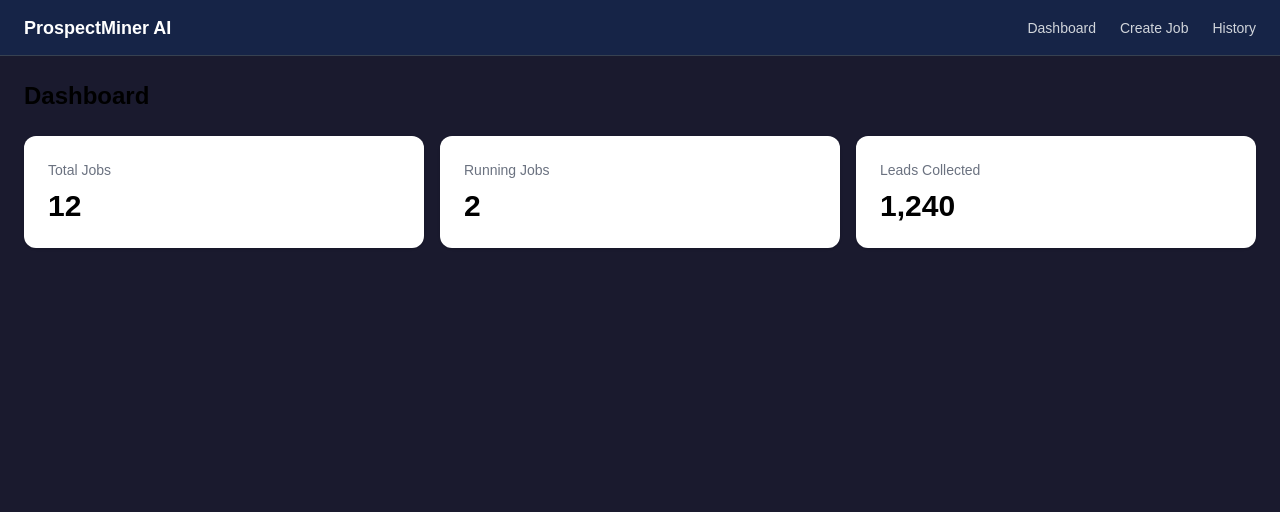
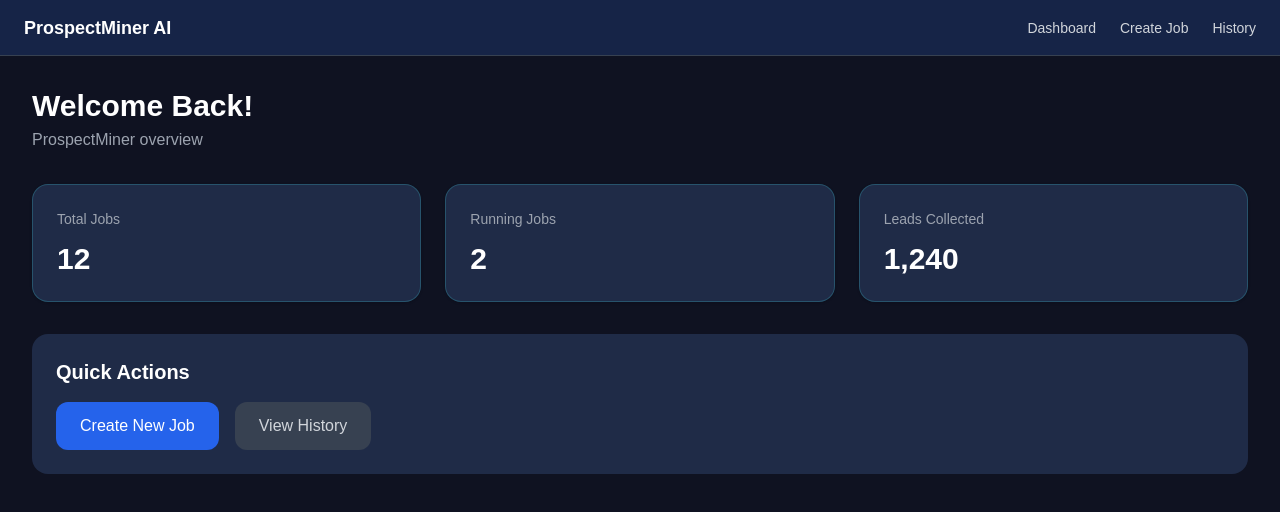
Before and after one commit to Satish397882/ProspectMiner-AI, a React (Vite) app in the folder frontend/: page / in a window 1280 px wide. Shown: the top 512 px of the page. Built offline with nearby package versions, Linux system fonts and the light colour scheme; sample sign-in values are in the browser's storage.

Commit message:
dashboard UI fixed, job results working

```diff
--- a/frontend/src/components/StatusCard.jsx
+++ b/frontend/src/components/StatusCard.jsx
@@ -1,8 +1,11 @@
-export default function StatusCard({ title, value }) {
+export default function StatusCard({ title, value, icon }) {
   return (
-    <div className="bg-white rounded-xl shadow p-6">
-      <p className="text-gray-500 text-sm">{title}</p>
-      <p className="text-3xl font-bold mt-2">{value}</p>
+    <div className="bg-[#1f2b47] rounded-2xl shadow p-6 border border-[#45f3ff33]">
+      <div className="flex items-center justify-between mb-3">
+        <p className="text-gray-400 text-sm">{title}</p>
+        <span className="text-2xl">{icon}</span>
+      </div>
+      <p className="text-3xl font-bold text-white">{value}</p>
     </div>
-  )
+  );
 }
--- a/frontend/src/pages/Dashboard.jsx
+++ b/frontend/src/pages/Dashboard.jsx
@@ -1,17 +1,34 @@
-import StatusCard from "../components/StatusCard"
+import StatusCard from "../components/StatusCard";
 
 export default function Dashboard() {
   return (
-    <div className="p-6">
-      {/* Page title */}
-      <h1 className="text-2xl font-bold mb-6">Dashboard</h1>
-
-      {/* ✅ RESPONSIVE GRID */}
-      <div className="grid grid-cols-1 md:grid-cols-3 gap-4">
+    <div className="min-h-screen bg-[#0f1221] p-8">
+      <div className="mb-8">
+        <h1 className="text-3xl font-bold text-white">Welcome Back!</h1>
+        <p className="text-gray-400 mt-1">ProspectMiner overview</p>
+      </div>
+      <div className="grid grid-cols-1 md:grid-cols-3 gap-6 mb-8">
         <StatusCard title="Total Jobs" value="12" />
         <StatusCard title="Running Jobs" value="2" />
         <StatusCard title="Leads Collected" value="1,240" />
       </div>
+      <div className="bg-[#1f2b47] rounded-2xl p-6">
+        <h2 className="text-white font-bold text-xl mb-4">Quick Actions</h2>
+        <div className="flex gap-4">
+          <a
+            href="/create"
+            className="bg-blue-600 text-white px-6 py-3 rounded-xl font-medium"
+          >
+            Create New Job
+          </a>
+          <a
+            href="/history"
+            className="bg-gray-700 text-gray-300 px-6 py-3 rounded-xl font-medium"
+          >
+            View History
+          </a>
+        </div>
+      </div>
     </div>
-  )
+  );
 }
```
